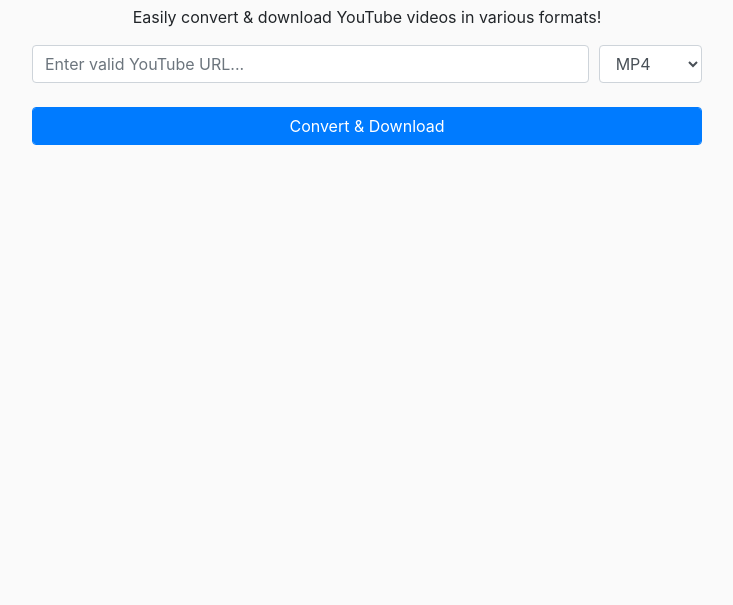
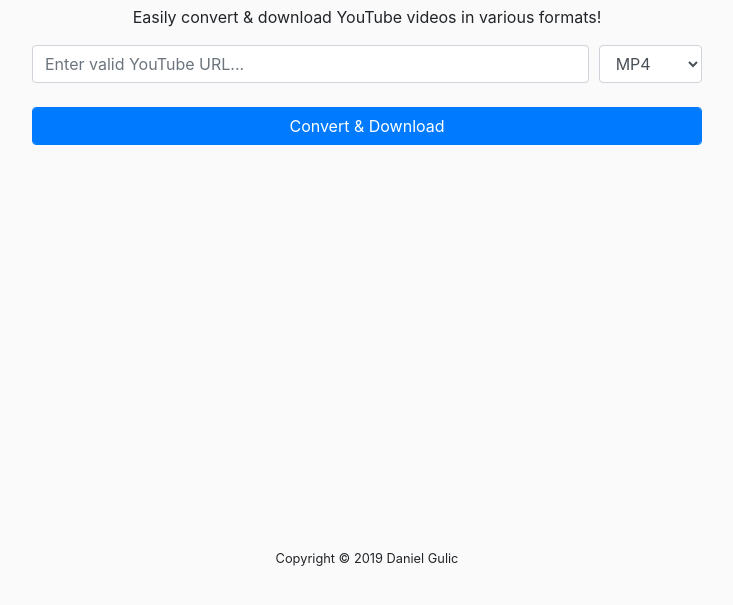
Before and after one commit to jellz/ytdl, a website: page src/static/index.html in a window 1280 px wide. Shown: the part 121-726 px from the top of the page, without its empty margins (273-1006 px from the left). Drawn offline with nearby package versions, Linux system fonts and the light colour scheme.

Commit message:
add footer

```diff
--- a/src/static/index.html
+++ b/src/static/index.html
@@ -17,7 +17,7 @@
 		/>
 		<link rel="stylesheet" href="style.css" />
 	</head>
-	<body>
+	<body class="d-flex flex-column h-100">
 		<div class="container container-small">
 			<h2>YouTube converter</h2>
 			<p>Easily convert & download YouTube videos in various formats!</p>
@@ -51,5 +51,13 @@
 				</button>
 			</form>
 		</div>
+
+		<footer>
+			<div class="container text-center">
+				<small>Copyright &copy; 2019 Daniel Gulic</small>
+				<br />
+				<small style="color: #fafafa;">hi :)</small>
+			</div>
+		</footer>
 	</body>
 </html>
--- a/src/static/style.css
+++ b/src/static/style.css
@@ -1,9 +1,20 @@
+html,
+body {
+	height: 100%;
+}
+
 body {
 	background-color: #fafafa;
 	text-align: center;
 	margin-top: 10vh;
+	overflow-y: hidden;
 }
 
+footer {
+	margin-top: 50vh;
+}
+
+/* small container */
 @media (min-width: 768px) {
 	.container-small {
 		width: 300px;
```
